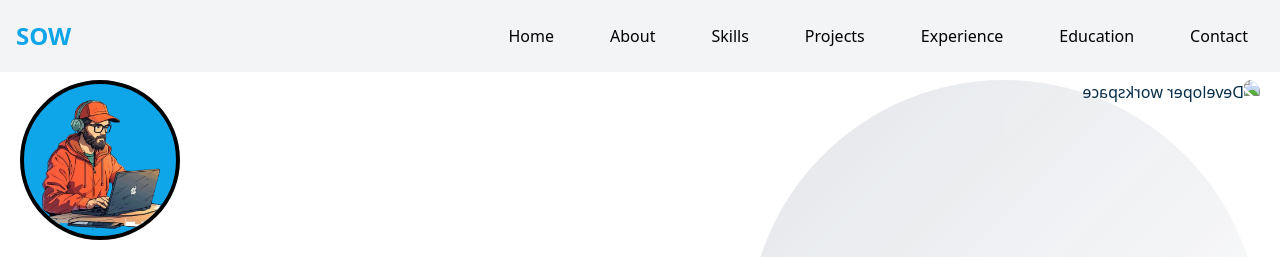
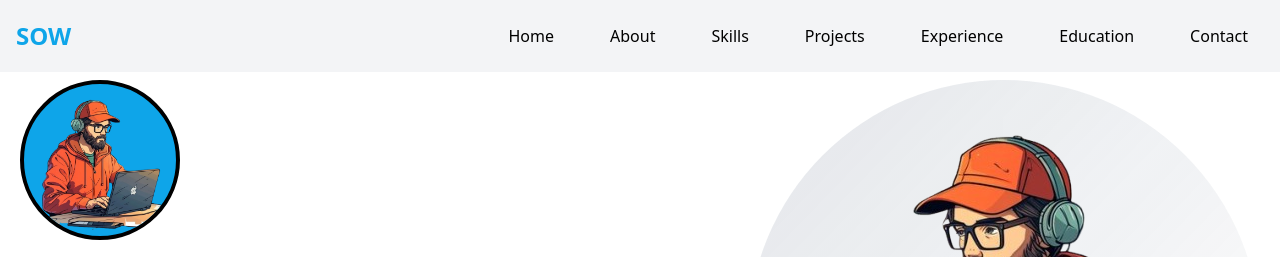
Before and after one commit to SowndharSathish/SowndharSathish, a website: page index.html in a window 1280 px wide. Shown: the top 257 px of the page. Drawn offline with nearby package versions, Linux system fonts and the light colour scheme; the site is published under a folder, as on GitHub Pages, so addresses that start at the root find nothing.

Commit message:
image file fixed

```diff
--- a/index.html
+++ b/index.html
@@ -181,7 +181,7 @@
           class="absolute inset-0 bg-gradient-to-br from-slate-500/20 to-transparent rounded-full animate-pulse"
         ></div>
         <img
-          src="/assets/HeroImage.png"
+          src="./assets/HeroImage.png"
           alt="Developer workspace"
           class="rounded-3xl object-cover transform scale-x-[-1] animate-slide-in-right"
         />
```
